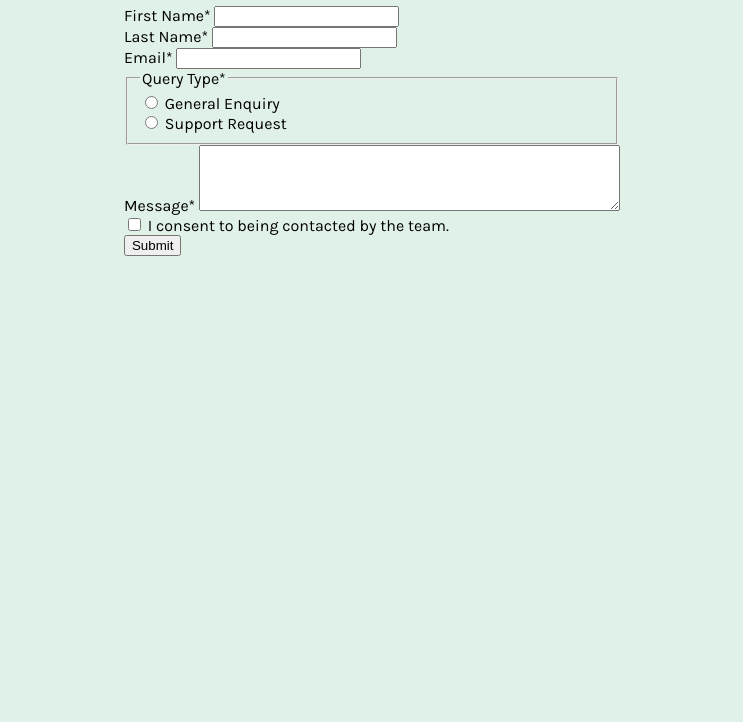
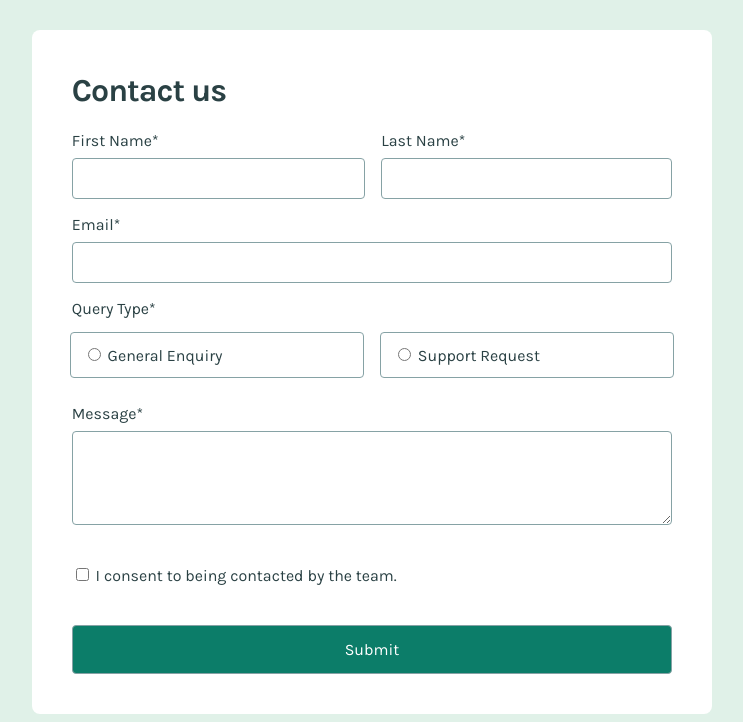
Before and after one commit to chelseasedmak/contact-form, a plain HTML site: page index.html in a window 1280 px wide. Shown: the part 82-804 px from the top of the page, without its empty margins (268-1011 px from the left). Drawn offline with Linux system fonts and the light colour scheme.

Commit message:
added general styling

```diff
--- a/index.html
+++ b/index.html
@@ -16,23 +16,22 @@
     <h1>Contact us</h1>
 
     <div class="first-line-container">
-        <div class="first-name-container">
+        <div class="input-container">
             <label for="first-name">First Name*</label>
-            <input type="text" id="first-name" name="First Name">
+            <input type="text" id="first-name" name="first name">
         </div>
-        <div class="last-name-container">
-            <label for="first-name">Last Name*</label>
-            <input type="text" id="last-name" name="Last Name">
+        <div class="input-container">
+            <label for="last-name">Last Name*</label>
+            <input type="text" id="last-name" name="last name">
         </div>
     </div>
 
-    <div class="email-container">
+    <div class="input-container">
         <label for="email">Email*</label>
         <input type="text" id="email" name="email">
     </div>
 
     <div class="query-type-container">
-
         <fieldset>
             <legend> Query Type* </legend>
             <div class="general-enquiry">
@@ -46,12 +45,12 @@
         </fieldset>
     </div>
 
+
     <div class="message-container">
-        <div class="message">
-            <label for="message">Message*</label>
-            <textarea id="message" name="message" rows="4" cols="50"></textarea>
-        </div>
+        <label for="message">Message*</label>
+        <textarea id="message" name="message" rows="4" cols="50"></textarea>
     </div>
+
 
     <div class="consent-container">
         <input type="checkbox" id="consent" name="consent" value="Contact Consent">
--- a/styles.scss
+++ b/styles.scss
@@ -12,9 +12,9 @@ $error-color: #D73C3C;
 $font-primary: "Karla", sans-serif;
 
 //font sizes
-$font-size-header: 2em;
-$font-size-subheader: 1.1em;
-$font-size-body: 1em;
+$font-size-large: 2em;
+$font-size-medium: 1.1em;
+$font-size-small: 1em;
 
 //font weights
 $font-weight-bold: 700;
@@ -32,12 +32,103 @@ body {
     font-family: $font-primary;
 }
 
+form {
+    background-color: $container-color;
+    padding: 40px;
+    border-radius: 8px;
+    margin-top: 104px;
+}
+
 h1 {
     color: $text-color;
-    font-size: $font-size-header;
+    font-size: $font-size-large;
     font-weight: $font-weight-bold;
+    line-height: 0%;
+    margin-bottom: 40px;
+    letter-spacing: -1px;
 }
 
-input[type="submit"] {
-    font-family: font;
+input[type="text"] {
+    width: 100%;
+    padding: 12px;
+    border: 1px solid $accent-color;
+    border-radius: 4px;
+    box-sizing: border-box;
+    margin-top: 8px;
 }
+
+.first-line-container {
+    flex: 1;
+    display: flex;
+    flex-direction: row;
+    gap: 16px;
+    margin-bottom: 16px;
+}
+
+fieldset {
+    border: none;
+    flex: 1;
+    display: flex;
+    flex-direction: row;
+    gap: 16px;
+    margin-top: 16px;
+    margin-bottom: 16px;
+    margin-left: -14px;
+    margin-right: -14px;
+
+}
+
+.general-enquiry,
+.support-request {
+    width: 100%;
+    padding: 12px;
+    border: 1px solid $accent-color;
+    border-radius: 4px;
+    box-sizing: border-box;
+    margin-top: 8px;
+}
+
+input[type="radio"] {
+    accent-color: $primary-color;
+}
+
+.message-container {
+    display: flex;
+    flex-direction: column;
+    gap: 8px;
+}
+
+textarea {
+    padding: 16px;
+    border: 1px solid $accent-color;
+    border-radius: 4px;
+    resize: vertical;
+}
+
+.consent-container {
+    margin-top: 40px;
+}
+
+input[type="checkbox"] {
+    accent-color: $primary-color;
+}
+
+label,
+legend {
+    font-size: $font-size-small;
+    color: $text-color;
+}
+
+
+
+.submit-btn button {
+    font-family: $font-primary;
+    background-color: $primary-color;
+    color: $container-color;
+    margin-top: 40px;
+    width: 100%;
+    padding: 14px;
+    border: 1px solid $accent-color;
+    border-radius: 4px;
+    font-size: $font-size-small;
+}
```
Also changed, not shown: styles.css, 1 other file.
